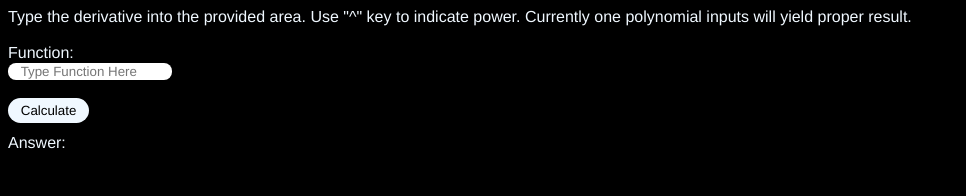
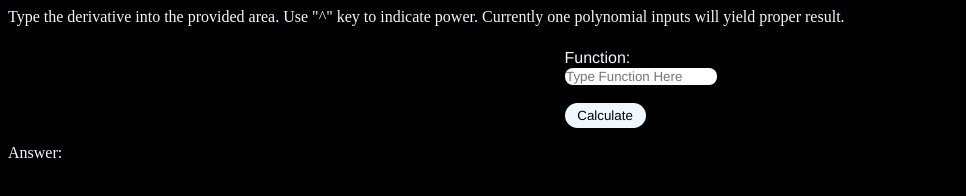
Before and after one commit to alanNEF/CalculusCalc, a plain HTML site: page derivCalc/html/index.html in a window 1280 px wide. Shown: the whole page, without its empty margins (0-966 px from the left). Drawn offline with Linux system fonts and the light colour scheme.

Commit message:
centered input div

```diff
--- a/derivCalc/css/style.css
+++ b/derivCalc/css/style.css
@@ -5,13 +5,22 @@ body{
     font: inherit;
     font-size: medium;
     color: aliceblue;
+    flex-direction: row;
 }
 
-.calcInput{
+.calcInput-container{
     font-family: Helvetica;
     font-weight: 100;
     font-size: medium;
     font-style: normal;
+    display: flex;
+    align-items: center;
+    justify-content: center;
+    min-height:100px;
+    min-width: 100px;
+}
+.calcInput{
+    display: block;
 }
 
 .input-text{
--- a/derivCalc/html/index.html
+++ b/derivCalc/html/index.html
@@ -7,16 +7,18 @@
     <link rel="stylesheet" href="../css/style.css">
   </head>
   <body>
-    <div class="calcInput">
+    Type the derivative into the provided area. Use "^" key to indicate power. Currently one polynomial inputs will yield proper result. <br> <br>
+    <div class="calcInput-container">
+      <div class = "calcInput">
         <form action="text">
-        Type the derivative into the provided area. Use "^" key to indicate power. Currently one polynomial inputs will yield proper result. <br> <br>
           <label for="function">Function:</label><br>
           <input class="input-text" type="text" id="function" placeholder="Type Function Here"><br>
         </form> <br>
         <button onclick="calculate()" id="button-submit">Calculate</button><br> <br>
+      </div>
+    </div>
     <label for="Answer">Answer:</label><br>
     <font id="result"></font>
-    </div>
     <script src="../js/calc.js"></script>
   </body>
   <style src="../css/style.css"></style>
```
Lines whose indentation alone changed are shown as unchanged.
